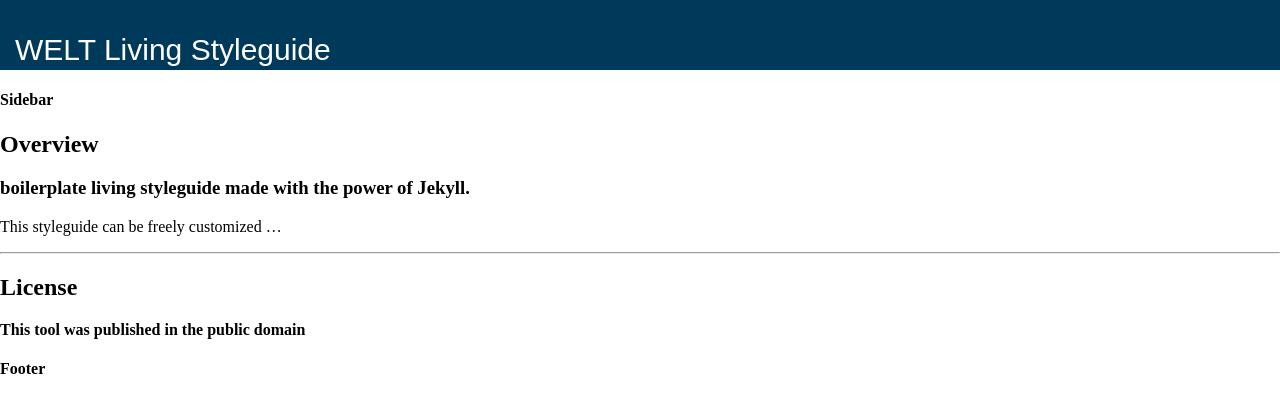
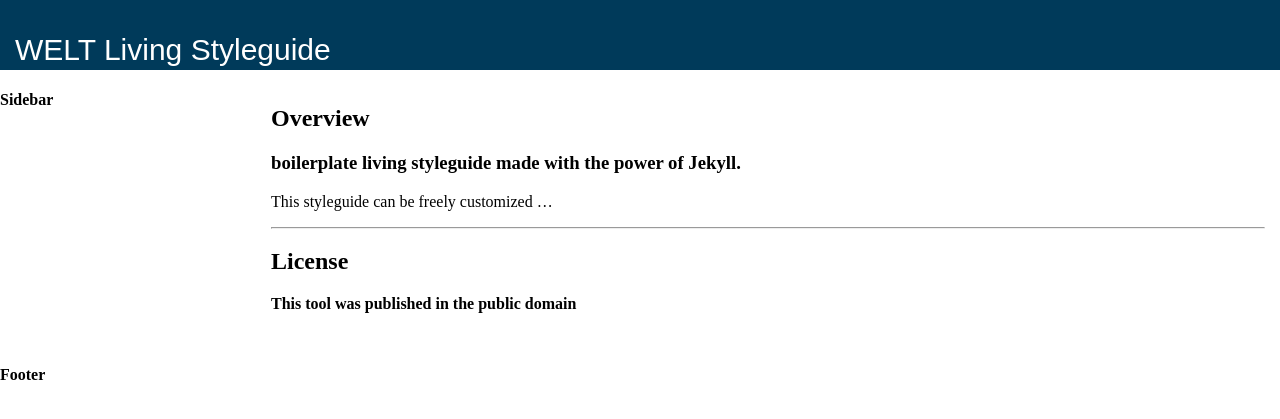
Before and after one commit to markusvogt/sg1, a Jekyll site: the page built from index.md, in a window 1280 px wide. Shown: the top 419 px of the page. Built offline with Jekyll 4.4.1, drawn with Linux system fonts in a browser that asks for light colours.

Commit message:
add base style

```diff
--- a/_layouts/default.html
+++ b/_layouts/default.html
@@ -14,7 +14,7 @@
         <header class="sg-header">
             WELT <span class="sg-header__title">Living Styleguide</span>
         </header>
-        <aside>
+        <aside class="sg-sidebar">
             {% include sidebar.html %}
         </aside>
         <div class="sg-content">
--- a/styleguide/css/styleguide.css
+++ b/styleguide/css/styleguide.css
@@ -12,6 +12,11 @@ body {
     margin: 0;
 }
 
+.sg-wrapper {
+    display: flex;
+    flex-wrap: wrap;
+}
+
 /* SG Header */
 
 .sg-header {
@@ -22,4 +27,14 @@ body {
     color: #fff;
     background-color: #003a5a;
     font-family: sans-serif;
+    flex-basis: 100%;
 }
+
+.sg-sidebar {
+    flex-basis: 20%;
+}
+
+.sg-content {
+    flex-basis: 80%;
+    padding: 15px;
+}
```
